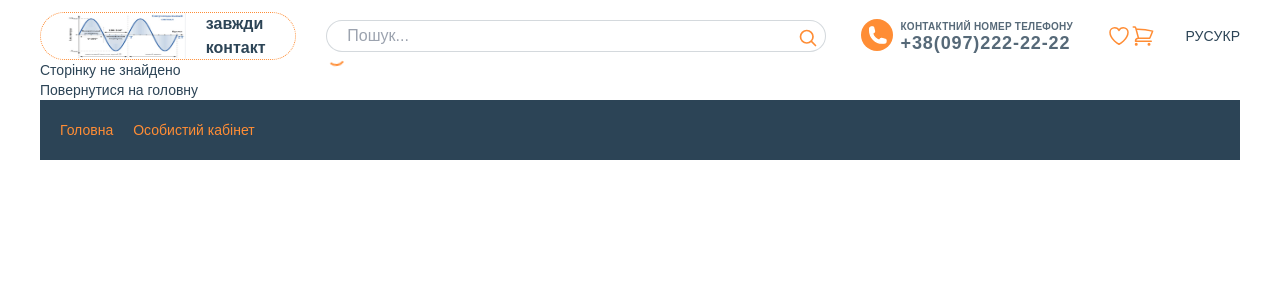
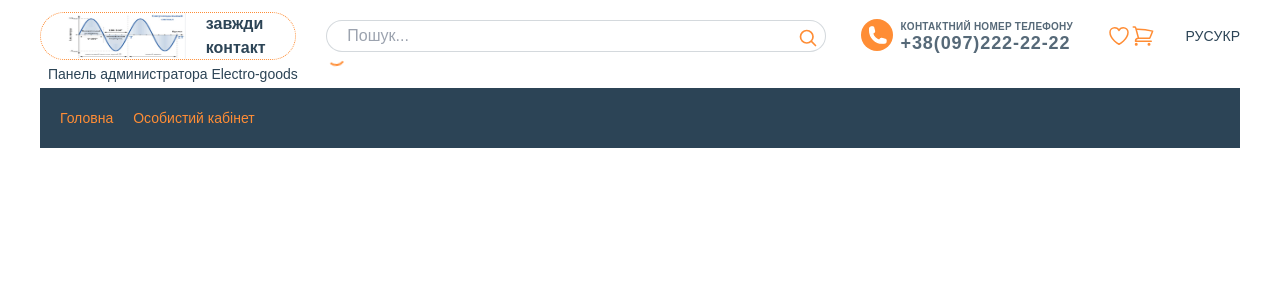
Before and after one commit to TheK0S/electro-goods, a React (Create React App) app: page /admin in a window 1280 px wide. Shown: the top 300 px of the page. Built offline with nearby package versions, Linux system fonts and the light colour scheme.

Commit message:
added adminPage

```diff
--- a/src/App.tsx
+++ b/src/App.tsx
@@ -11,6 +11,7 @@ import { NotFound } from './pages/NotFound/NotFound';
 import { Header } from './components/Header/Header';
 import { PersonalArea } from './pages/PersonalArea/PersonalArea';
 import './App.scss';
+import { AdminPage } from './pages/AdminPage/AdminPage';
 
 const App = () => {
 
@@ -30,6 +31,7 @@ const App = () => {
     createRoutesFromElements(
       <Route path='/' element={<Root />}>
       <Route index element={<Home />} />
+      <Route path='/admin' element={<AdminPage />} />
       <Route path='/personalarea/:userId' loader={loader} element={<PersonalArea />} errorElement={<NotFound/>} />
       <Route path='*' element={<NotFound />} />
       </Route>
--- /dev/null
+++ b/src/pages/AdminPage/AdminPage.tsx
@@ -0,0 +1,8 @@
+
+export const AdminPage = () => {
+    return (
+        <section className='admin-page'>
+            <h1 className="px-2 py-1 bg-orange-500">Панель администратора Electro-goods</h1>
+        </section>
+    );
+}
--- a/src/pages/Home/Home.tsx
+++ b/src/pages/Home/Home.tsx
@@ -1,9 +1,11 @@
 import './Home.scss';
+import { Link } from 'react-router-dom';
 
 export const Home = () => {
     return (
         <section className='Home'>
             <h1>Ласкаво просимо на сайт Electro-goods</h1>
+            <Link to="/admin">Admin panel</Link>
         </section>
     );
 }
```
